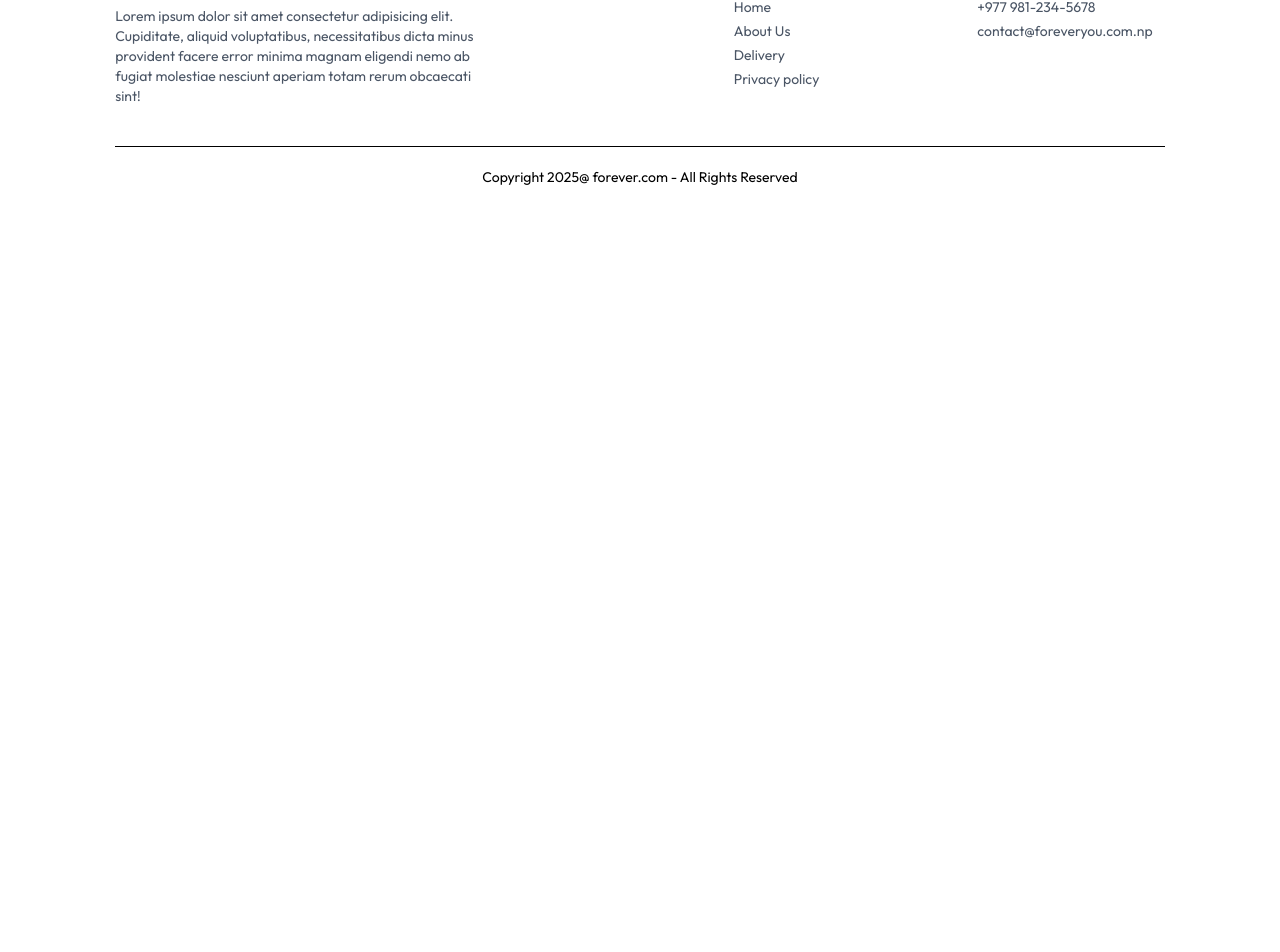
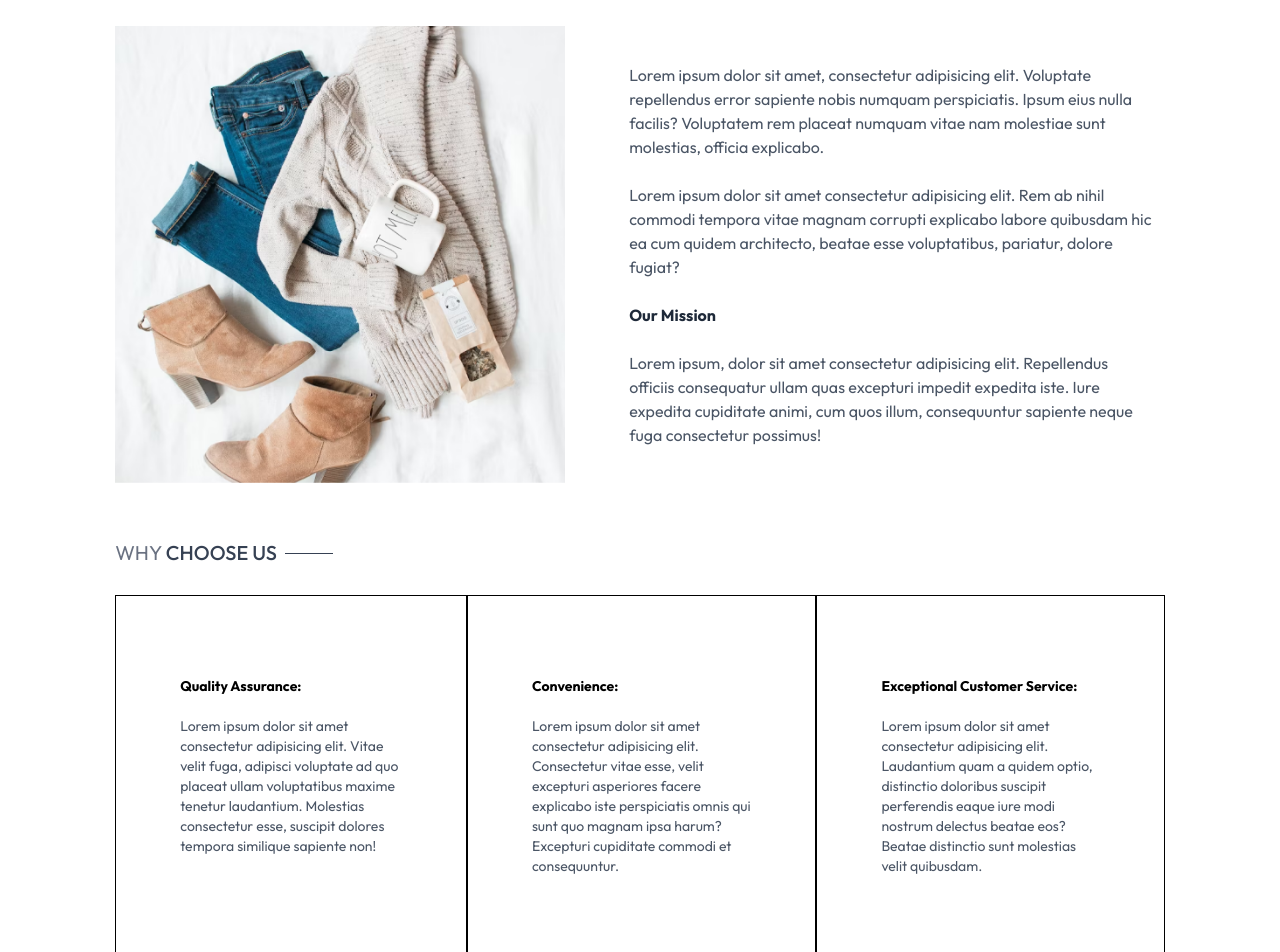
Before and after one commit to milancodess/ecommerce-app, a React (Vite) app in the folder frontend/: page /about in a window 1280 px wide. Shown: the part 172-1124 px from the top of the page. Before the commit the page ends 800 px from the top, so only its background shows below. Built offline with nearby package versions, Linux system fonts and the light colour scheme.

Commit message:
Enhance About page: implement layout with mission statement, quality assurance, convenience, and customer service sections, and add a newsletter subscription box.

```diff
--- a/frontend/src/pages/About.jsx
+++ b/frontend/src/pages/About.jsx
@@ -1,7 +1,77 @@
 import React from "react";
+import Title from "../components/Title";
+import { assets } from "../assets/assets";
+import NewsletterBox from "../components/NewsletterBox";
 
 const About = () => {
-  return <div></div>;
+  return (
+    <div>
+      <div className="text-2xl text-center pt-8 border-t">
+        <Title text1={"ABOUT"} text2={"US"} />
+      </div>
+      <div className="my-10 flex flex-col md:flex-row gap-16">
+        <img
+          className="w-full md:max-w-[450px]"
+          src={assets.about_img}
+          alt=""
+        />
+        <div className="flex flex-col justify-center gap-6 md:w-2/4 text-gray-600">
+          <p>
+            Lorem ipsum dolor sit amet, consectetur adipisicing elit. Voluptate
+            repellendus error sapiente nobis numquam perspiciatis. Ipsum eius
+            nulla facilis? Voluptatem rem placeat numquam vitae nam molestiae
+            sunt molestias, officia explicabo.
+          </p>
+          <p>
+            Lorem ipsum dolor sit amet consectetur adipisicing elit. Rem ab
+            nihil commodi tempora vitae magnam corrupti explicabo labore
+            quibusdam hic ea cum quidem architecto, beatae esse voluptatibus,
+            pariatur, dolore fugiat?
+          </p>
+          <b className="text-gray-800">Our Mission</b>
+          <p>
+            Lorem ipsum, dolor sit amet consectetur adipisicing elit.
+            Repellendus officiis consequatur ullam quas excepturi impedit
+            expedita iste. Iure expedita cupiditate animi, cum quos illum,
+            consequuntur sapiente neque fuga consectetur possimus!
+          </p>
+        </div>
+      </div>
+      <div className="text-xl py-4">
+        <Title text1={"WHY"} text2={"CHOOSE US"} />
+      </div>
+      <div className="flex flexx-col md:flex-row text-sm mb-20">
+        <div className="border px-10 md:px-16 py-8 sm:py-20 flex flex-col gap-5">
+          <b>Quality Assurance:</b>
+          <p className="text-gray-600">
+            Lorem ipsum dolor sit amet consectetur adipisicing elit. Vitae velit
+            fuga, adipisci voluptate ad quo placeat ullam voluptatibus maxime
+            tenetur laudantium. Molestias consectetur esse, suscipit dolores
+            tempora similique sapiente non!
+          </p>
+        </div>
+        <div className="border px-10 md:px-16 py-8 sm:py-20 flex flex-col gap-5">
+          <b>Convenience:</b>
+          <p className="text-gray-600">
+            Lorem ipsum dolor sit amet consectetur adipisicing elit. Consectetur
+            vitae esse, velit excepturi asperiores facere explicabo iste
+            perspiciatis omnis qui sunt quo magnam ipsa harum? Excepturi
+            cupiditate commodi et consequuntur.
+          </p>
+        </div>
+        <div className="border px-10 md:px-16 py-8 sm:py-20 flex flex-col gap-5">
+          <b>Exceptional Customer Service:</b>
+          <p className="text-gray-600">
+            Lorem ipsum dolor sit amet consectetur adipisicing elit. Laudantium
+            quam a quidem optio, distinctio doloribus suscipit perferendis eaque
+            iure modi nostrum delectus beatae eos? Beatae distinctio sunt
+            molestias velit quibusdam.
+          </p>
+        </div>
+      </div>
+      <NewsletterBox />
+    </div>
+  );
 };
 
 export default About;
```
